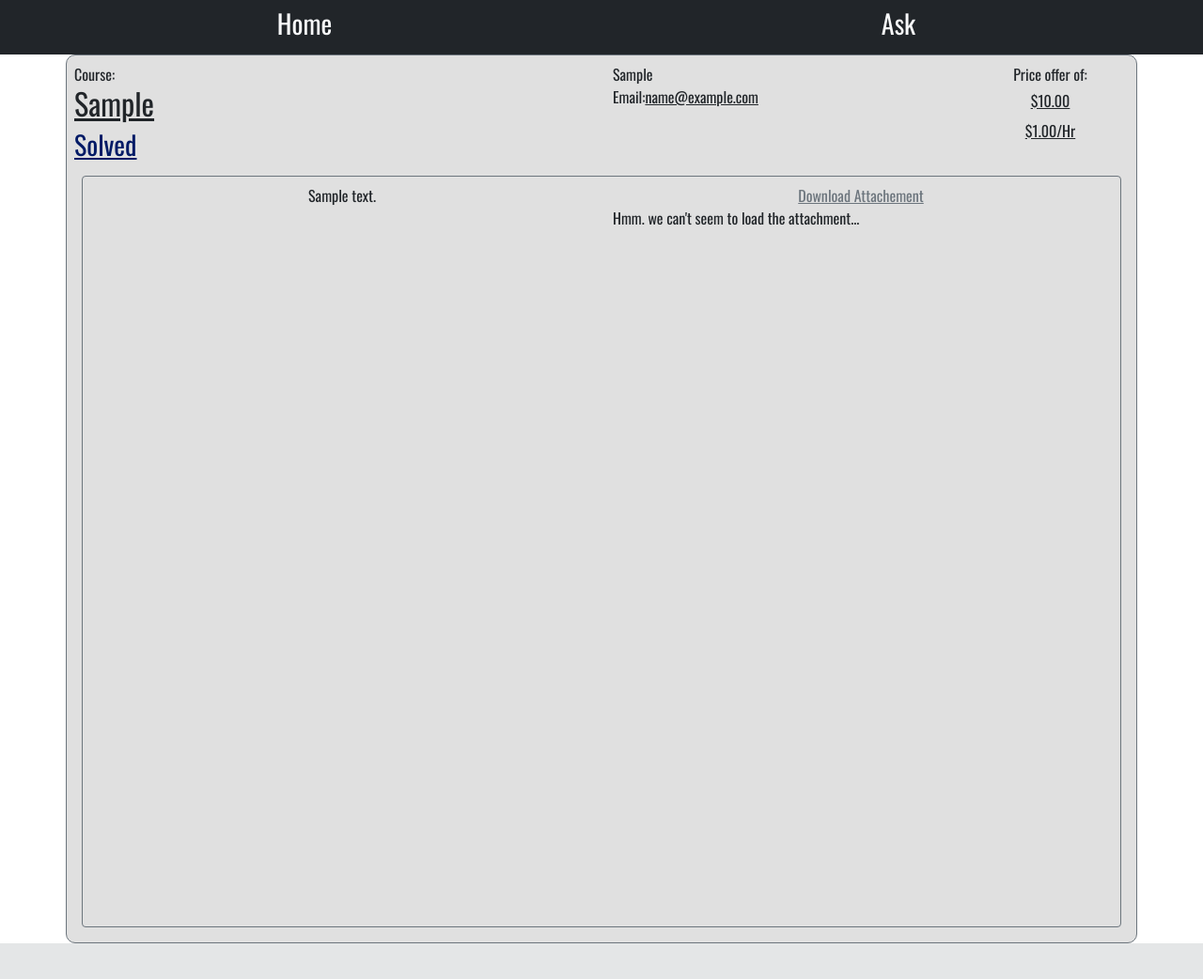
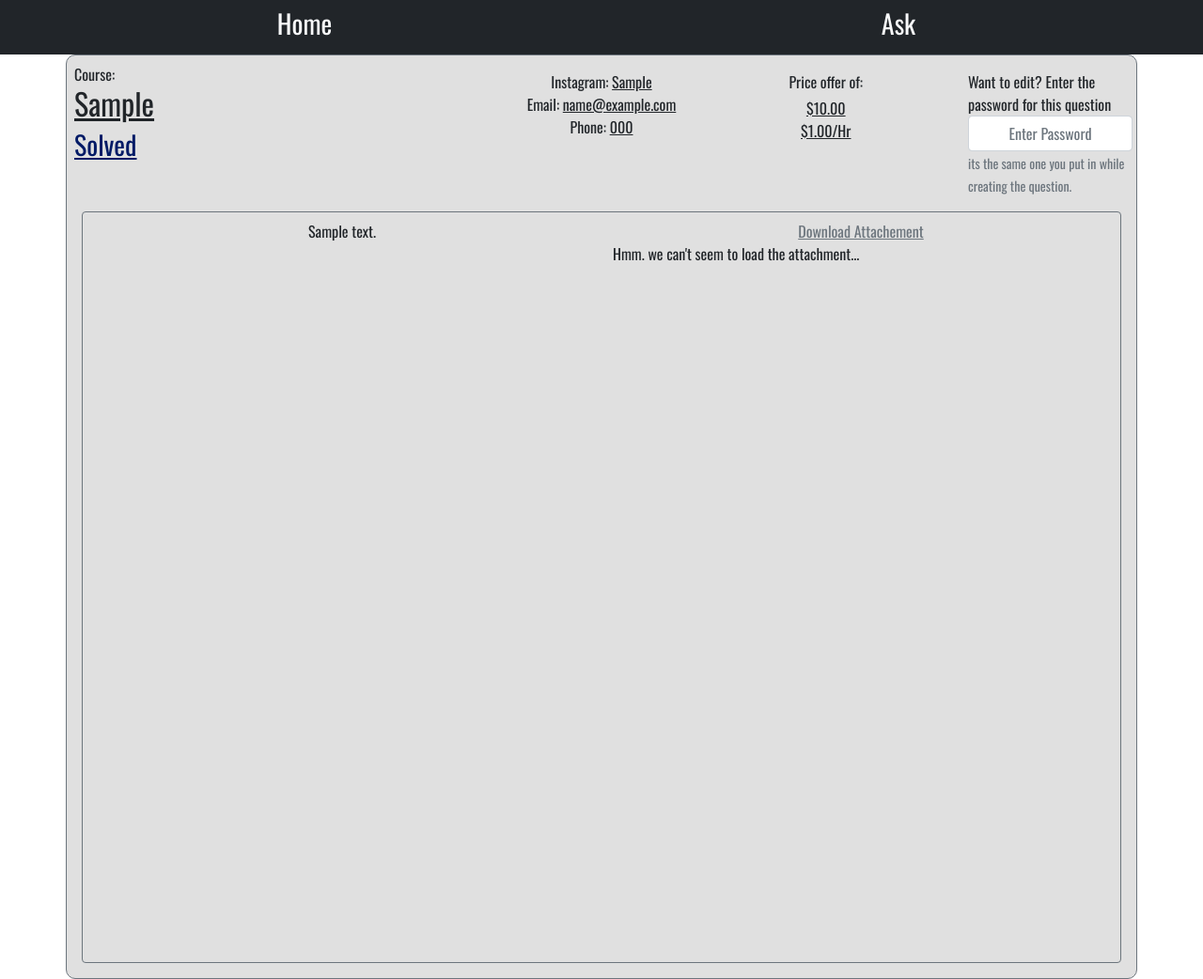
Before and after one commit to Akshat-mehrotra/HelpSite, a Django app: page /question/1/ in a window 1280 px wide. Shown: the whole page at 94% size. Before the commit the page ends 1004 px from the top, so only its background shows below. Run offline with Django 3.2, Linux system fonts and the light colour scheme; tables that the repository leaves empty hold one stand-in row (values such as "Sample post").

Commit message:
Added passwords and refined the 5Q/30min policy

```diff
--- a/helpsite/models.py
+++ b/helpsite/models.py
@@ -1,17 +1,11 @@
-import os
-
 from django.db import models
-from django.forms import ModelForm
-from django.forms import ValidationError
 from django.core.validators import MinLengthValidator, FileExtensionValidator
-from django.conf import settings
-from django.template.defaultfilters import filesizeformat
 
 from classes import classes, courses
 from supportedschools import schools
 
 class Post(models.Model):
-    ip = models.GenericIPAddressField()
+    password = models.CharField(max_length=50)
     subject = models.CharField(max_length=100, choices=classes)
     course = models.CharField(max_length = 100, null=True, blank=True, )
     desc = models.TextField()
@@ -35,32 +29,3 @@ class Post(models.Model):
 
         assert self.PH or self.price, "Price not specified, nor per hour rate."
         super(Post, self).save(*args, **kwargs)
-
-class PostForm(ModelForm):
-    class Meta:
-        model = Post
-        exclude = ('ip', 'creation_date')
-
-    def clean(self):
-        cleaned_data = super().clean()
-
-        phone = cleaned_data.get('phone')
-        if not (cleaned_data.get('instagram') or cleaned_data.get('email') or phone):
-            msg = "atleast one of these should be valid"
-            self.add_error('phone', msg)
-            self.add_error('instagram', msg)
-            self.add_error('email', msg)
-
-        if phone:
-            if not phone.isnumeric():
-                self.add_error('phone', "Phones can't have non numbers :(")
-
-        if not (cleaned_data.get('PH') or cleaned_data.get('price')):
-            msg = "You must provide either $ or $/Hr"
-            self.add_error('PH', msg)
-            self.add_error('price', msg)
-
-        attach = cleaned_data.get('attachment')
-        if attach:
-            if attach.size > settings.MAX_UPLOAD_SIZE:
-                self.add_error('attachment', f'Please keep filesize under {filesizeformat(settings.MAX_UPLOAD_SIZE)}. Current filesize {filesizeformat(attach.size)}')
--- a/helpsite/templates/question.html
+++ b/helpsite/templates/question.html
@@ -4,7 +4,7 @@
 {% block body %}
 
 <div class="row justify-content-around">
-    <div class="col-sm-6 d-flex flex-column pl-3">
+    <div class="col-sm-5 d-flex flex-column pl-3">
         {% if question.course %}
             Course:
             <u>
@@ -18,45 +18,78 @@
         {% endif %}
 
         <div>
-            {% if question.solved %}
-                <h3 class="font-italic" style="color: #001a66;"><u>Solved</u></h3>
+            {% if question.password in request.session.passwords %}
+                {% if question.solved %}
+                    <button type="button" id="{{question.id}}_checkbtn" name="{{q.id}}" class="btn btn-success btn-small solved">
+                        Not Solved?
+                    </button>
+                {% else %}
+                    <button type="button" id="{{question.id}}_checkbtn" name="{{q.id}}" class="btn btn-danger btn-small solved">
+                        Solved?
+                    </button>
+                {% endif %}
             {% else %}
-                <h3 class="font-italic" style="color: #800000;"><u>Not Solved</u></h3>
+                {% if question.solved %}
+                    <h3 class="font-italic" style="color: #001a66;"><u>Solved</u></h3>
+                {% else %}
+                    <h3 class="font-italic" style="color: #800000;"><u>Not Solved</u></h3>
+                {% endif %}
             {% endif %}
         </div>
     </div>
 
-    <div class="col-sm-4">
+    <div class="col-sm-4 col-md-3 col-lg-2 d-flex flex-column text-center p-2">
         {% if question.instagram %}
-        <div class="d-flex flex-row"
+        <div>
             Instagram:
             <u>{{ question.instagram }}</u>
         </div>
         {% endif %}
 
         {% if question.email %}
-            <div class="d-flex flex-row">
+            <div>
                 Email:
                 <u>{{ question.email }}</u>
             </div>
         {% endif %}
 
-        {% if question.Phone %}
-            <div class="d-flex flex-row pb-2">
+        {% if question.phone %}
+            <div>
                 Phone:
-                <u>{{ question.Phone }}</u>
+                <u>{{ question.phone }}</u>
             </div>
         {%endif %}
     </div>
 
-    <div class="col-md-2 d-flex flex-column text-center ">
+    <div class="col-md-3 d-flex flex-column text-center p-2">
         Price offer of:
         <u>
-        {% if question.price %}<div class="p-1">${{ question.price }}</div>{% endif %}
-        {% if question.PH %}<div class="p-1"> ${{question.PH}}/Hr </div> {% endif %}
+        {% if question.price %}<div class="pt-1">${{ question.price }}</div>{% endif %}
+        {% if question.PH %}<div class=""> ${{question.PH}}/Hr </div> {% endif %}
         </u>
     </div>
+    {% if question.password not in request.session.passwords or not request.session.passwords %}
+        <div class="col d-flex p-2 justify-content-center">
+            <form action="{% url 'question' question.id %}" method="POST">
+                {% csrf_token %}
 
+                <div class="form-group">
+                    <label for="password">Want to edit? Enter the password for this question</label>
+                    <input type="text" class="form-control text-center" name="password" placeholder="Enter Password">
+                    <small class="form-text text-muted">its the same one you put in while creating the question.</small>
+                    {% if form.password.errors %}
+                        {% for error in form.password.errors%}
+                            <div class="alert alert-danger" role="alert">
+                                <h6 class="p-0">{{ error }}</h6>
+                            </div>
+                        {% endfor%}
+                    {% endif %}
+
+                    <input type="submit" hidden/>
+                </div>
+            </form>
+        </div>
+    {% endif %}
 </div>
 
 <div class="row m-2 rounded border border-secondary  min-vh-100">
@@ -74,13 +107,11 @@
     {% endif %}
 </div>
 
+<script type="text/javascript" src="{% static 'question.js' %}"></script>
 <script type="text/javascript">
-    var extension = $('#attachment').attr('data').split('.').pop();
-    switch (extension) {
-        case 'pdf':
-            $('#attachment').css('height', '100%');
-            break;
-    }
-  </script>
+    $(".solved").click(function(){
+        change_solved('{{question.id}}', '{{csrf_token}}');
+    });
+</script>
 
 {% endblock %}
--- a/helpsite/views.py
+++ b/helpsite/views.py
@@ -1,15 +1,18 @@
 from datetime import timedelta
+from re import L
 from django.utils import timezone
 from django.shortcuts import render, redirect, get_object_or_404
 from django.http import Http404, HttpResponse, JsonResponse
 from django.views.decorators.clickjacking import xframe_options_sameorigin
 from django.conf import settings
+from django.db.models import Q
 import mimetypes
 
 from classes import *
 from supportedschools import schools
 
-from .models import Post, PostForm
+from .models import Post
+from .forms import PostForm, questionPasswordForm
 
 def index(request, school):
     school = school.lower()
@@ -53,7 +56,7 @@ def index(request, school):
         context['previouspage'] = None
 
     ip = get_client_ip(request)
-    context['ip'] = ip
+
     context['lq'] = lq
     context["subjects"] = classes
     return render(request, "index.html", context)
@@ -76,14 +79,30 @@ def create(request):
         form = PostForm(request.POST, request.FILES)
         if form.is_valid():
 
-            ip = get_client_ip(request)
-            last_posts = Post.objects.filter(ip=ip, creation_date__gt=timezone.now()-timedelta(minutes=30))
+            last_posts = Post.objects.filter(creation_date__gt=timezone.now()-timedelta(minutes=30))
+            qset = Q()
+
+            if form.cleaned_data.get('instagram'):
+                qset |= Q(instagram=form.cleaned_data.get('instagram'))
+
+            if form.cleaned_data.get('email'):
+                qset |= Q(instagram=form.cleaned_data.get('email'))
+
+            if form.cleaned_data.get('phone'):
+                qset |= Q(instagram=form.cleaned_data.get('phone'))
+
+            last_posts = last_posts.filter(qset)
+
             if len(last_posts) >= 5:
                 return render(request, "create.html", {"subjects": classes, "schools": schools, "message":"Only 5 questions every 30 mins", })
 
             new_post = form.save(commit=False)
 
-            new_post.ip = ip
+            if request.session.get('passwords'):
+                 request.session['passwords'] = request.session['passwords'].append(new_post.password)
+            else:
+                request.session['passwords'] = [new_post.password]
+
             new_post.attachment = request.FILES.get('attachment')
 
             new_post.save()
@@ -114,6 +133,21 @@ def home(request):
 @xframe_options_sameorigin
 def question(request, id):
     question = get_object_or_404(Post, id=id)
+
+    if request.method == "POST":
+        form = questionPasswordForm(request.POST)
+
+        if form.is_valid():
+            password = question.password
+            if password != form.cleaned_data.get('password'):
+                form.add_error('password', 'Wrong password mate :(')
+                return render(request, "question.html", {"question": question, "form": form})
+
+            if request.session.get('passwords'):
+                 request.session['passwords'] = request.session['passwords'].append(password)
+            else:
+                request.session['passwords'] = [password]
+
     return render(request, "question.html", {"question": question})
 
 def solved(request, id):
--- /dev/null
+++ b/static/question.js
@@ -0,0 +1,26 @@
+var extension = $('#attachment').attr('data').split('.').pop();
+switch (extension) {
+    case 'pdf':
+        $('#attachment').css('height', '100%');
+        break;
+}
+
+function change_solved(id, csrf_token){
+    let url = `/jquery/solved/${id}/`;
+
+    $.post(url,
+    {
+        "id": id,
+        csrfmiddlewaretoken: csrf_token,
+    },
+    function(data, status){
+        $(`#${id}_checkbtn`).removeClass(['btn-success', 'btn-danger']);
+
+        if(data['solved'] == true){
+            $(`#${id}_checkbtn`).html("Not Solved?").addClass('btn-success');
+        }
+        else{
+            $(`#${id}_checkbtn`).html("Solved?").addClass('btn-danger');
+        }
+    });
+};
```
Also changed, not shown: helpsite/forms.py (added, +40 -0 lines), helpsite/templates/create.html (+17 -4 lines), helpsite/templates/index.html (+3 -14 lines), static/index.js (+16 -8 lines).
